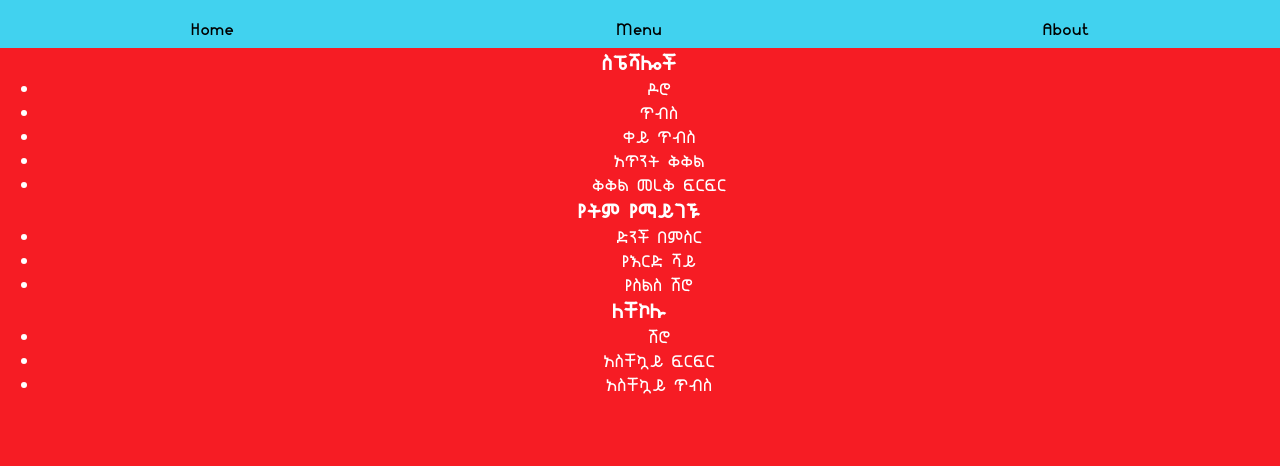
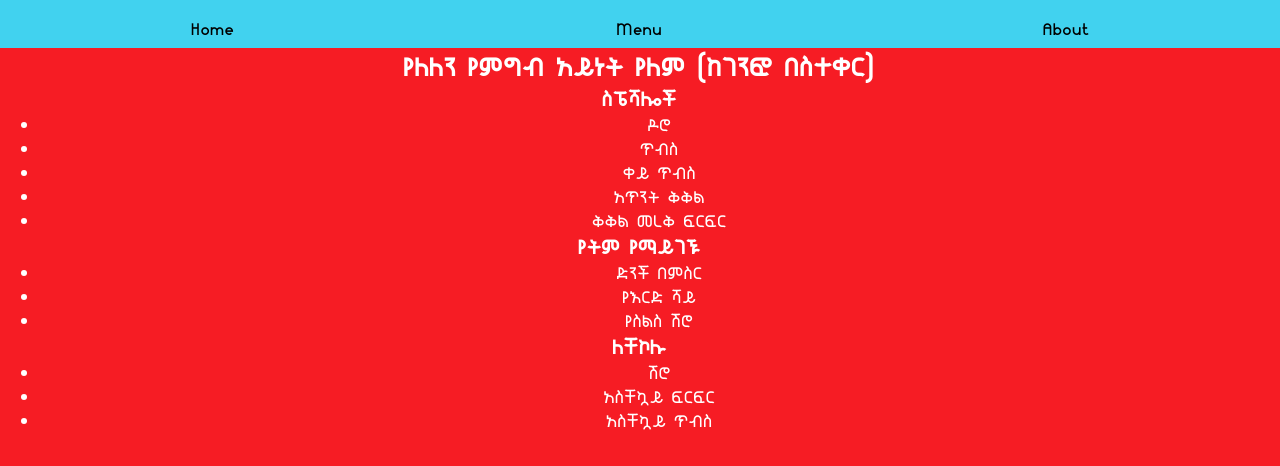
Before and after one commit to Ahad-n/Restaurant-page, a website built with webpack: page src/template.html in a window 1280 px wide. Built offline with nearby package versions, Linux system fonts and the light colour scheme.

Commit message:
Add main heading for the menu.

```diff
--- a/src/menu.js
+++ b/src/menu.js
@@ -65,5 +65,5 @@ export default function() {
     quicks.append(quicksHeading, quicksList);
 
     const content = document.querySelector('#content');
-    content.append(special, uniques, quicks);
+    content.append(intro, special, uniques, quicks);
 }
--- a/src/style.css
+++ b/src/style.css
@@ -20,7 +20,7 @@ body {
     text-align: center;
 }
 
-h1 {
+h1{
     font-family: "Habesha Doxa";
     font-size: 5rem;
 }
```
